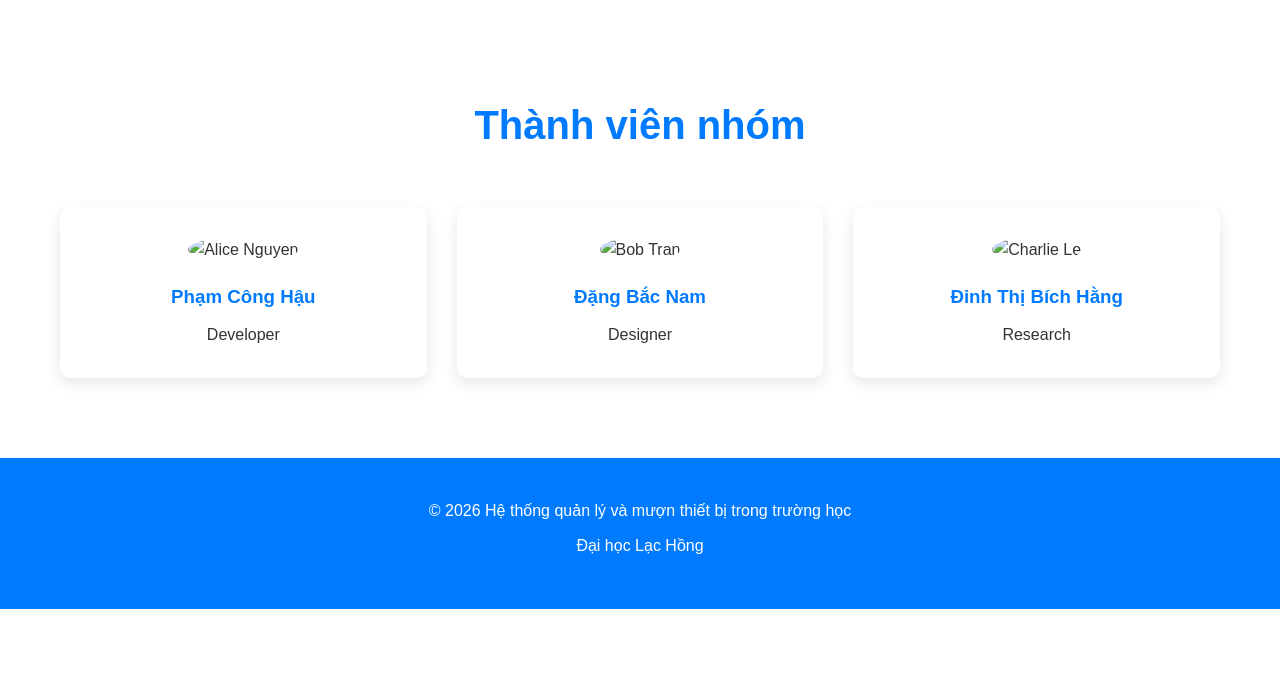
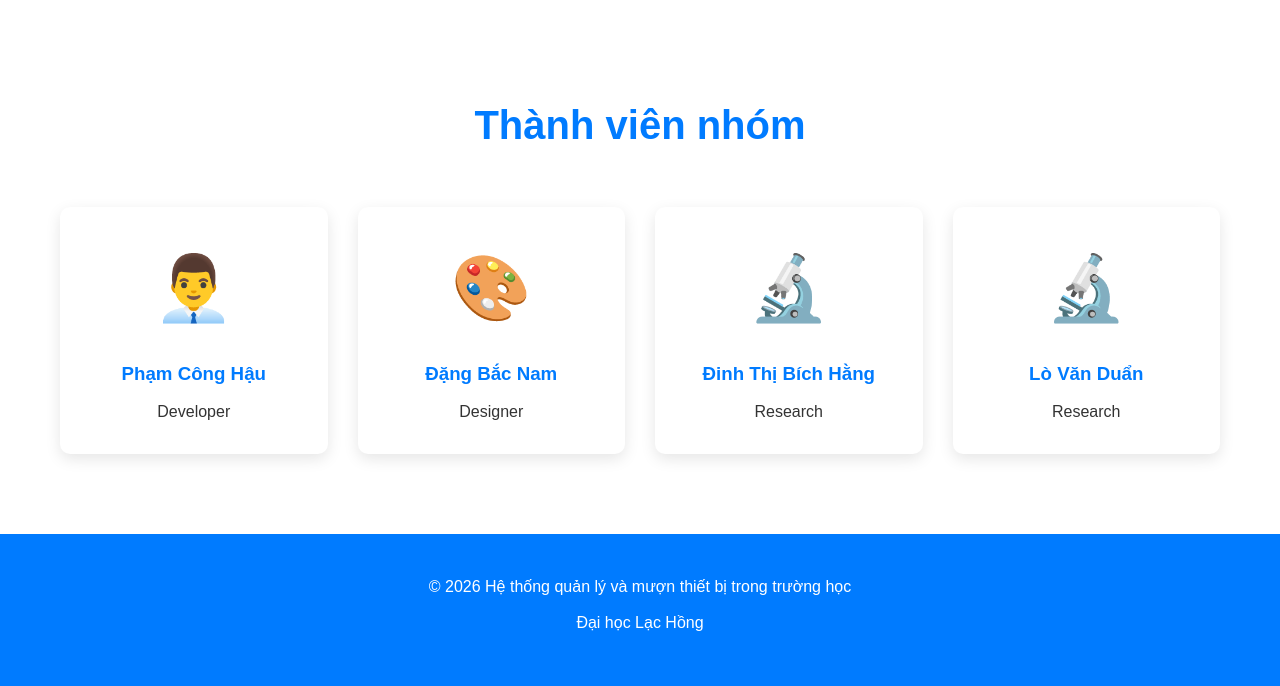
Before and after one commit to nhokmine1994/School-Equipment-Borrowing, a PHP site: page /project-intro/index.html in a window 1280 px wide. Shown: the part 1799-2485 px from the top of the page. Before the commit the page ends 2408 px from the top, so only its background shows below. Run offline with PHP 8.4, Linux system fonts and the light colour scheme; some libraries are stand-ins or nearby versions.

Commit message:
Update Member

```diff
--- a/project-intro/index.html
+++ b/project-intro/index.html
@@ -77,18 +77,23 @@
             <h2>Thành viên nhóm</h2>
             <div class="team-grid">
                 <div class="team-card">
-                    <img src="https://via.placeholder.com/150" alt="Alice Nguyen">
-                    <h3>Phạm Công Hậu</h3>
+                    <span class="icon">👨‍💼</span>
+                    <h3><a href="#" target="_blank">Phạm Công Hậu</a></h3>
                     <p>Developer</p>
                 </div>
                 <div class="team-card">
-                    <img src="https://via.placeholder.com/150" alt="Bob Tran">
-                    <h3>Đặng Bắc Nam</h3>
+                    <span class="icon">🎨</span>
+                    <h3><a href="https://github.com/nhokmine/School-Equipment-Borrowing/blob/develop/BacNam.html" target="_blank">Đặng Bắc Nam</a></h3>
                     <p>Designer</p>
                 </div>
                 <div class="team-card">
-                    <img src="https://via.placeholder.com/150" alt="Charlie Le">
-                    <h3>Đinh Thị Bích Hằng</h3>
+                    <span class="icon">🔬</span>
+                    <h3><a href="https://github.com/nhokmine/School-Equipment-Borrowing/blob/develop/BichHang.html" target="_blank">Đinh Thị Bích Hằng</a></h3>
+                    <p>Research</p>
+                </div>
+                <div class="team-card">
+                    <span class="icon">🔬</span>
+                    <h3><a href="https://github.com/nhokmine/School-Equipment-Borrowing/blob/develop/Duan.html" target="_blank">Lò Văn Duẩn</a></h3>
                     <p>Research</p>
                 </div>
             </div>
--- a/project-intro/style.css
+++ b/project-intro/style.css
@@ -166,16 +166,26 @@ body {
     transform: translateY(-5px);
 }
 
-.team-card img {
-    width: 100px;
-    height: 100px;
-    border-radius: 50%;
+.team-card .icon {
+    font-size: 4rem;
+    display: block;
     margin-bottom: 20px;
+    text-align: center;
 }
 
 .team-card h3 {
     color: #007bff;
     margin-bottom: 10px;
+}
+
+.team-card h3 a {
+    color: inherit;
+    text-decoration: none;
+    transition: color 0.3s ease;
+}
+
+.team-card h3 a:hover {
+    color: #0056b3;
 }
 
 /* Footer */
```
